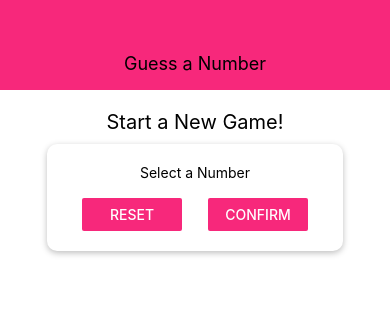
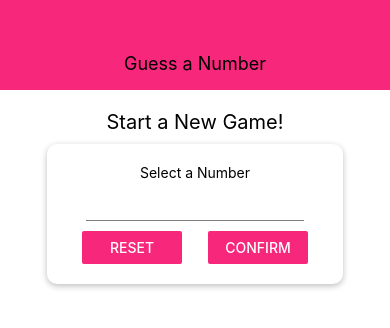
Before and after one commit to maxcramer/complete-react-native-guide-part-2, a React Native app: screen / in a window 390 px wide. Shown: the top 328 px of the page. Built offline with nearby package versions, Linux system fonts and the light colour scheme.

Commit message:
creating text input component

```diff
--- /dev/null
+++ b/components/Input.js
@@ -0,0 +1,19 @@
+import React from 'react';
+import { TextInput, StyleSheet } from 'react-native';
+
+const Input = props => {
+    return (
+        <TextInput style={{...styles.input, ...props.styles}} />
+    )
+};
+
+const styles = StyleSheet.create({
+    input: {
+        height: 30,
+        borderBottomColor: 'grey',
+        borderBottomWidth: 1,
+        marginVertical: 10,
+    }
+});
+
+export default Input
--- a/screens/StartGameScreen.js
+++ b/screens/StartGameScreen.js
@@ -1,7 +1,8 @@
 import React from 'react';
-import { View, Text, StyleSheet, TextInput, Button } from 'react-native';
+import { View, Text, StyleSheet, Button } from 'react-native';
 
 import Card from '../components/Card';
+import Input from '../components/Input';
 
 import Colors from '../constants/colors';
 
@@ -11,7 +12,7 @@
             <Text style={styles.title}>Start a New Game!</Text>
             <Card style={styles.inputContainer}>
                 <Text>Select a Number</Text>
-                <TextInput />
+                <Input />
                 <View style={styles.buttonContainer}>
                     <View style={styles.button}>
                         <Button title="Reset" onPress={() => {}} color={Colors.primary}/>
```
